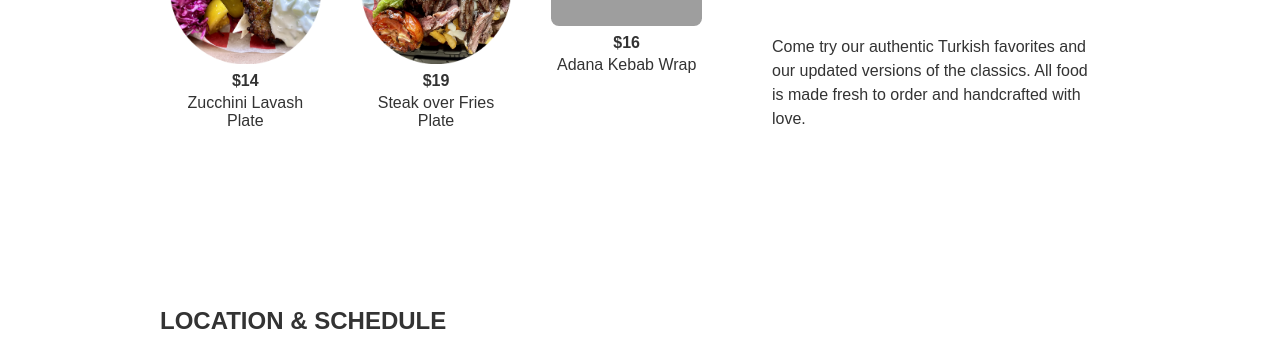
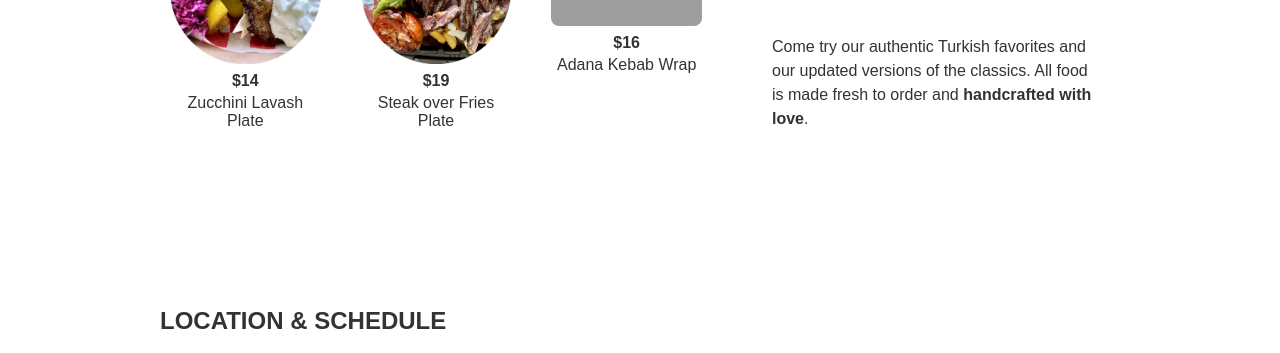
Before and after one commit to barbaroshosp/barbaroshosp.github.io, a plain HTML site: page index.html in a window 1280 px wide. Shown: the part 744-1097 px from the top of the page. Drawn offline with Linux system fonts and the light colour scheme; no server answers; grey boxes are pictures that could not be loaded.

Commit message:
Update index.html

```diff
--- a/index.html
+++ b/index.html
@@ -225,7 +225,7 @@
       </div>
       <div class="special-info">
         <h2>Turkish Taste, Global Vision</h2>
-        <p>Come try our authentic Turkish favorites and our updated versions of the classics. All food is made fresh to order and <strong></strong>handcrafted with love</strong>.</p>
+        <p>Come try our authentic Turkish favorites and our updated versions of the classics. All food is made fresh to order and <strong>handcrafted with love</strong>.</p>
       </div>
     </div>
   </section>
```
